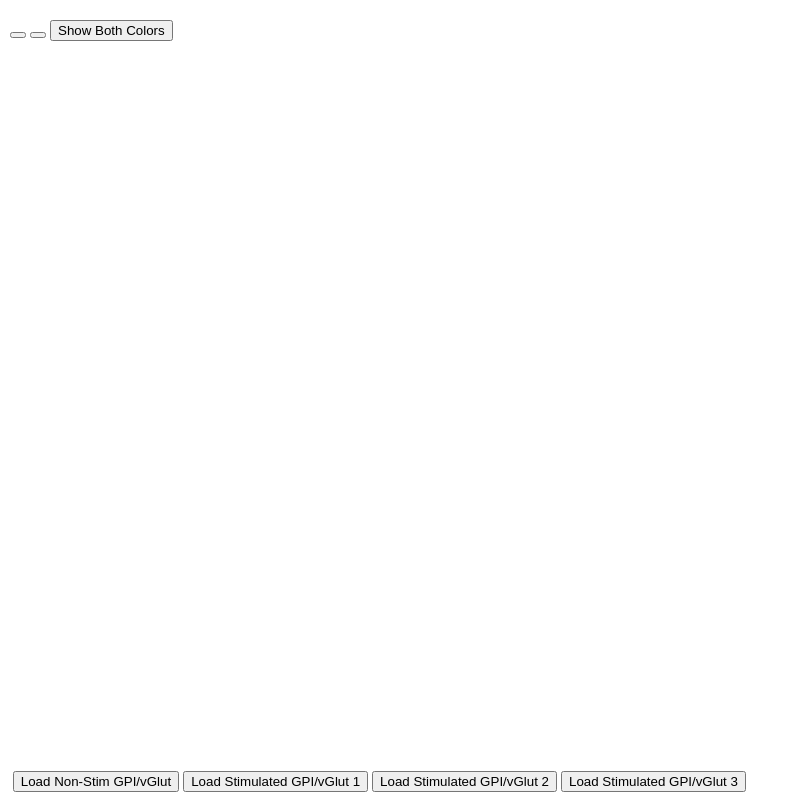
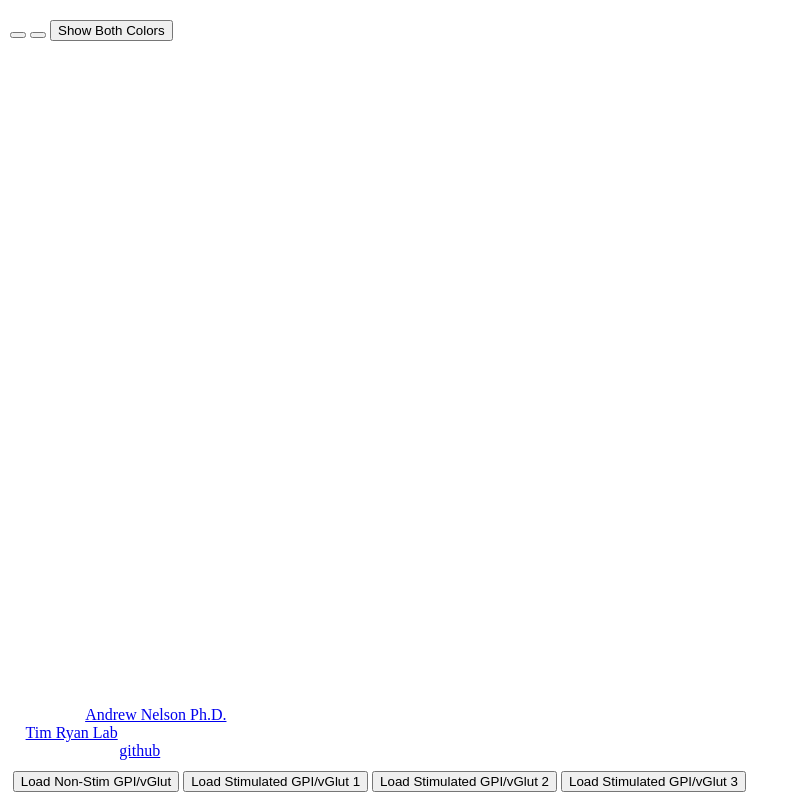
Before and after one commit to ajn2004/ajn2004.github.io, a plain HTML site: page index.html in a window 1280 px wide. Shown: the top 800 px of the page, without its empty margins (0-799 px from the left). Drawn offline with nearby package versions, Linux system fonts and the light colour scheme.

Commit message:
added credit

```diff
--- a/css/main.css
+++ b/css/main.css
@@ -39,6 +39,18 @@ h1 {
     text-align: left;
     left: 10px;
     z-index: 101;
+    display: block;
+  }
+
+
+  #credit{
+    position: absolute;
+    color: white;
+    bottom: 5%;
+    left: 2%;
+    width: 30%;
+    text-align: left;
+    z-index: 100;
     display: block;
   }
 
--- a/index.html
+++ b/index.html
@@ -16,6 +16,10 @@
         <input type="file" id="fileElem" onchange="uploadFile(this.file)">
       </div>
 
+    <div id='credit'>
+        Made by <a href="mailto:ajn2004@med.cornell.edu">Andrew Nelson Ph.D.</a> <br /> <a href="https://sites.google.com/site/ryanlab1/Home">Tim Ryan Lab</a><br />
+        Check out my <a href="https://github.com/ajn2004">github</a>
+    </div>
     <div id = 'controls'><p><u>Controls</u><br />
         w = move forward<br /> a = move left<br /> s = move backward<br /> d = move right<br /> r =reset<br />
         right click = rotate camera<br /> left click = rotate object<br /> White cross is 1&mu;m x 1&mu;m x 1&mu;m
```
